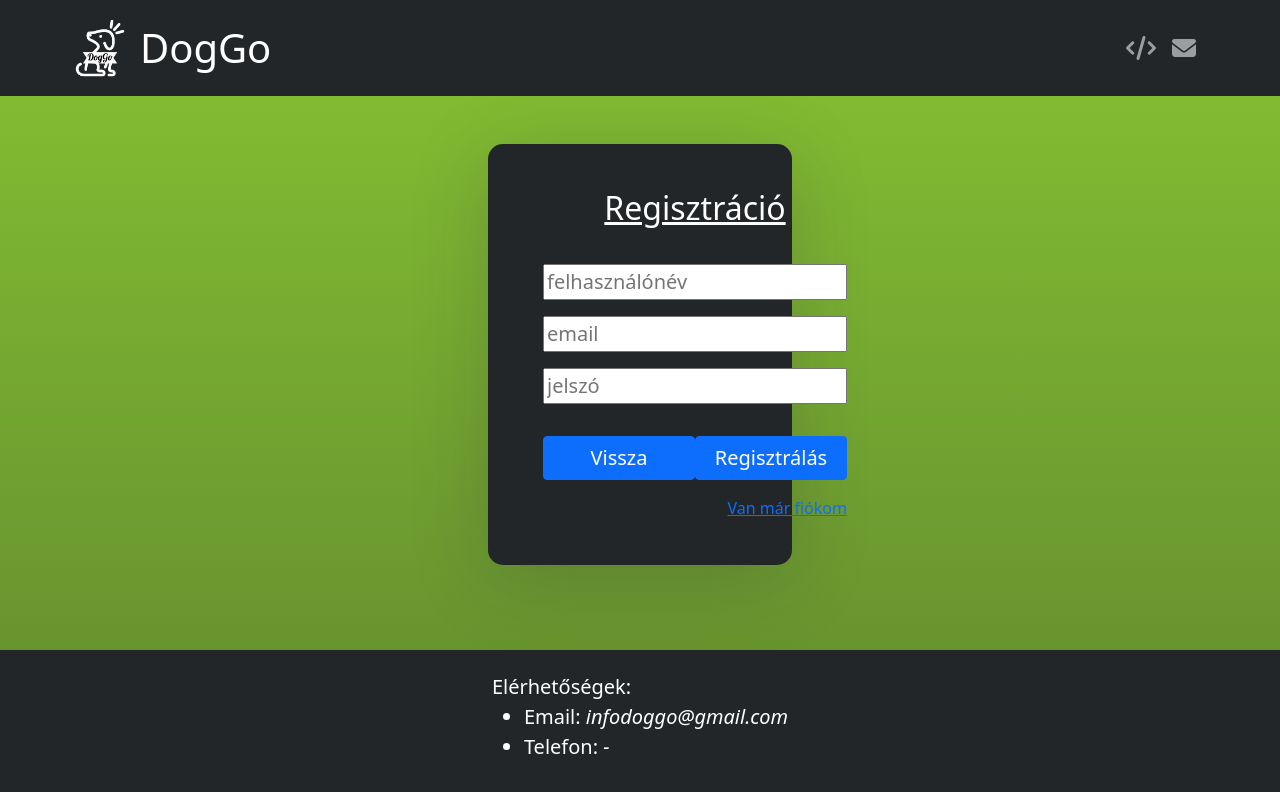
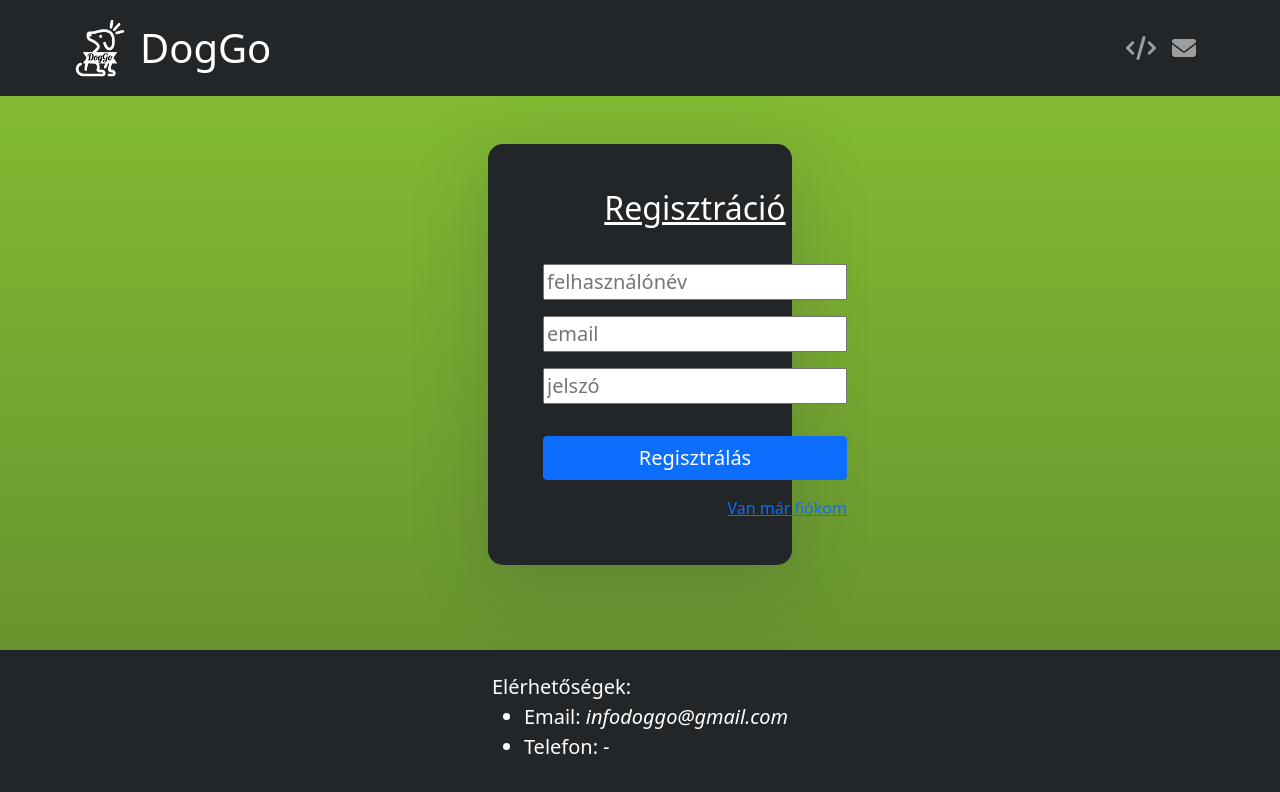
Before and after one commit to kilianmarcell/DogGo_Web, a Vue app: page /register in a window 1280 px wide. Shown: the top 792 px of the page. Built offline with nearby package versions, Linux system fonts and the light colour scheme.

Commit message:
Kinézet javíva

```diff
--- a/src/components/authentication/Login.vue
+++ b/src/components/authentication/Login.vue
@@ -8,8 +8,7 @@
         <input type="password" class="fs-5" v-model="data.password" placeholder="jelszó">
 
         <div class="pt-3">
-            <router-link to="/" class="btn btn-primary w-50 fs-5">Vissza</router-link>
-            <button class="btn btn-primary w-50 fs-5" @click="login">Bejelentkezés</button>
+            <button class="btn btn-primary w-100 fs-5" @click="login">Bejelentkezés</button>
         </div>
 
         <div class="text-end fs-6">
--- a/src/components/authentication/Register.vue
+++ b/src/components/authentication/Register.vue
@@ -10,8 +10,7 @@
         <input type="password" class="fs-5" v-model="registerUser.password" placeholder="jelszó">
 
         <div class="pt-3">
-            <router-link to="/" class="btn btn-primary w-50 fs-5">Vissza</router-link>
-            <button class="btn btn-primary w-50 fs-5" @click="login">Regisztrálás</button>
+            <button class="btn btn-primary w-100 fs-5" @click="login">Regisztrálás</button>
         </div>
 
         <div class="text-end fs-6">
--- a/src/components/layouts/Header.vue
+++ b/src/components/layouts/Header.vue
@@ -14,7 +14,7 @@
                     <div class="collapse navbar-collapse text-center" id="navbarSupportedContent">
                          <ul class="navbar-nav ms-auto mb-2 mb-lg-0 fs-4">
                               <li class="nav-item">
-                                   <a class="nav-link active" aria-current="page" href="#"><fa :icon="['fas', 'home']"/></a>
+                                   <router-link to="/" class="nav-link"><fa :icon="['fas', 'home']"/></router-link>
                               </li>
                               <li class="nav-item">
                                    <a class="nav-link" href="#"><fa :icon="['fas', 'share-alt']"/></a>
```
